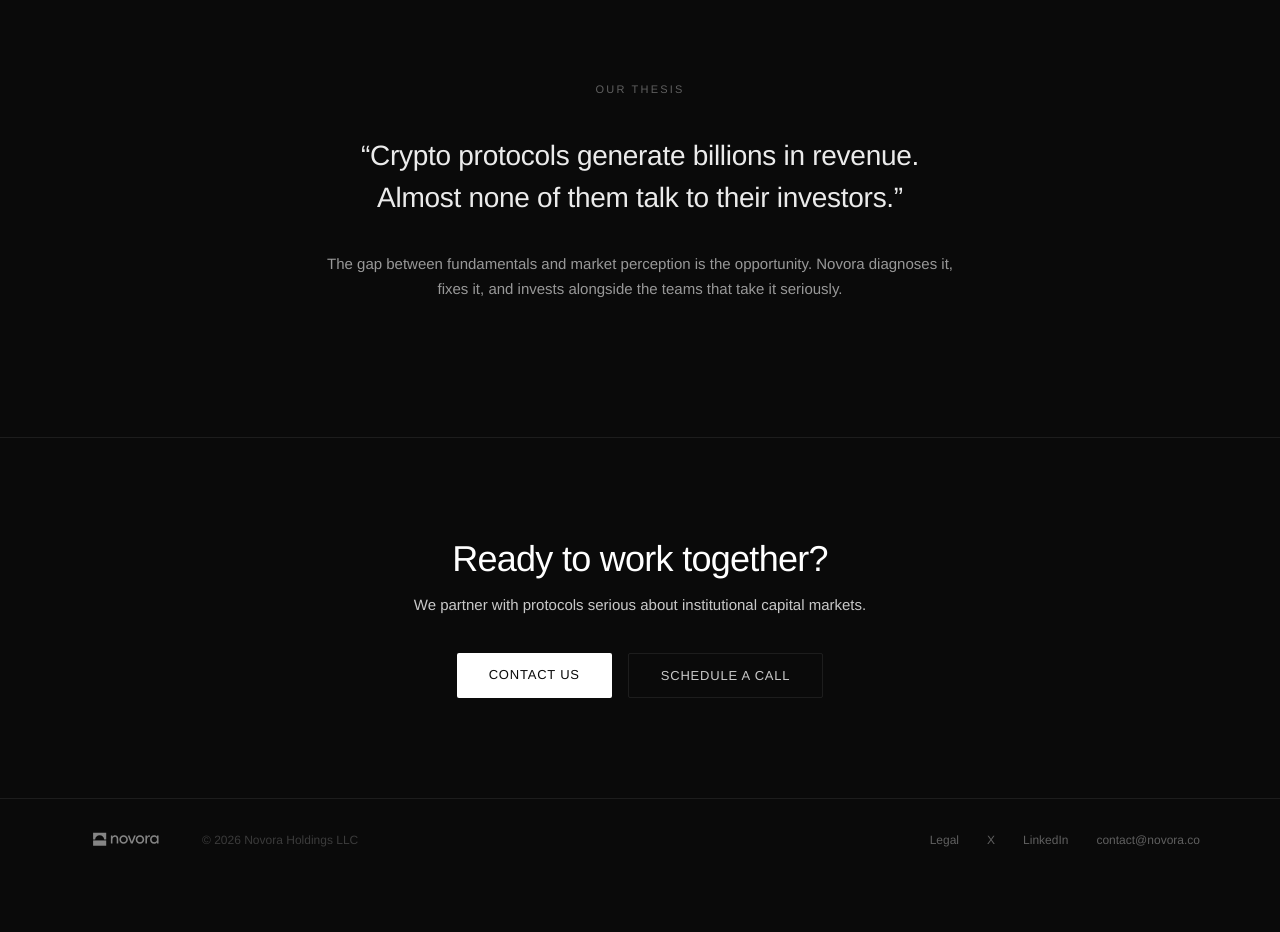
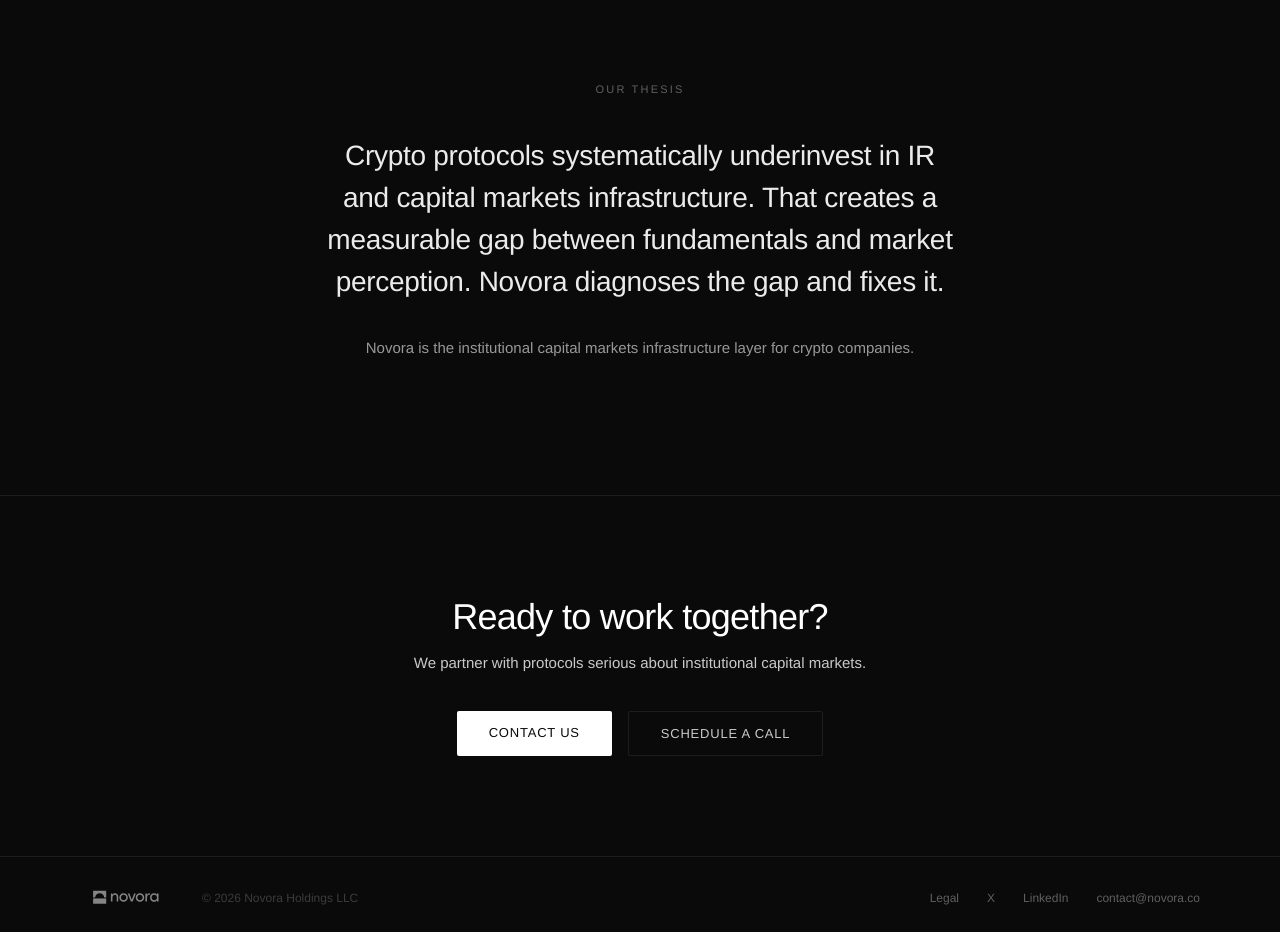
Before and after one commit to connrking/novora-site, a Next.js app: page / in a window 1280 px wide. Shown: the part 2700-3632 px from the top of the page. Before the commit the page ends 3581 px from the top, so only its background shows below. Built offline with nearby package versions, Linux system fonts and the light colour scheme.

Commit message:
update: thesis section copy

```diff
--- a/app/page.jsx
+++ b/app/page.jsx
@@ -136,12 +136,12 @@
           </FadeIn>
           <FadeIn delay={0.1}>
             <blockquote className="thesis-quote" style={{ fontFamily: F.h, fontSize: 28, fontWeight: 300, lineHeight: 1.5, color: C.gray100, margin: 0, letterSpacing: "-0.01em" }}>
-              &ldquo;Crypto protocols generate billions in revenue. Almost none of them talk to their investors.&rdquo;
+              Crypto protocols systematically underinvest in IR and capital markets infrastructure. That creates a measurable gap between fundamentals and market perception. Novora diagnoses the gap and fixes it.
             </blockquote>
           </FadeIn>
           <FadeIn delay={0.2}>
             <p style={{ fontFamily: F.h, fontSize: 15, lineHeight: 1.7, color: C.gray300, marginTop: 32, fontWeight: 400 }}>
-              The gap between fundamentals and market perception is the opportunity. Novora diagnoses it, fixes it, and invests alongside the teams that take it seriously.
+              Novora is the institutional capital markets infrastructure layer for crypto companies.
             </p>
           </FadeIn>
         </div>
```
